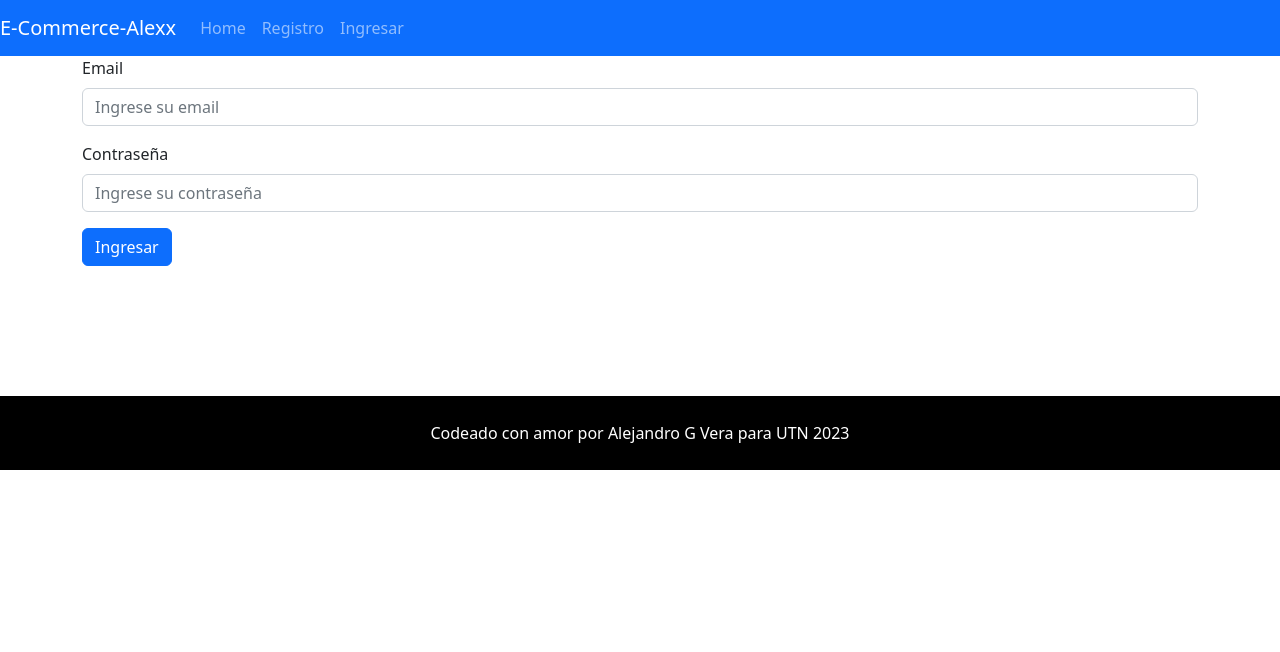
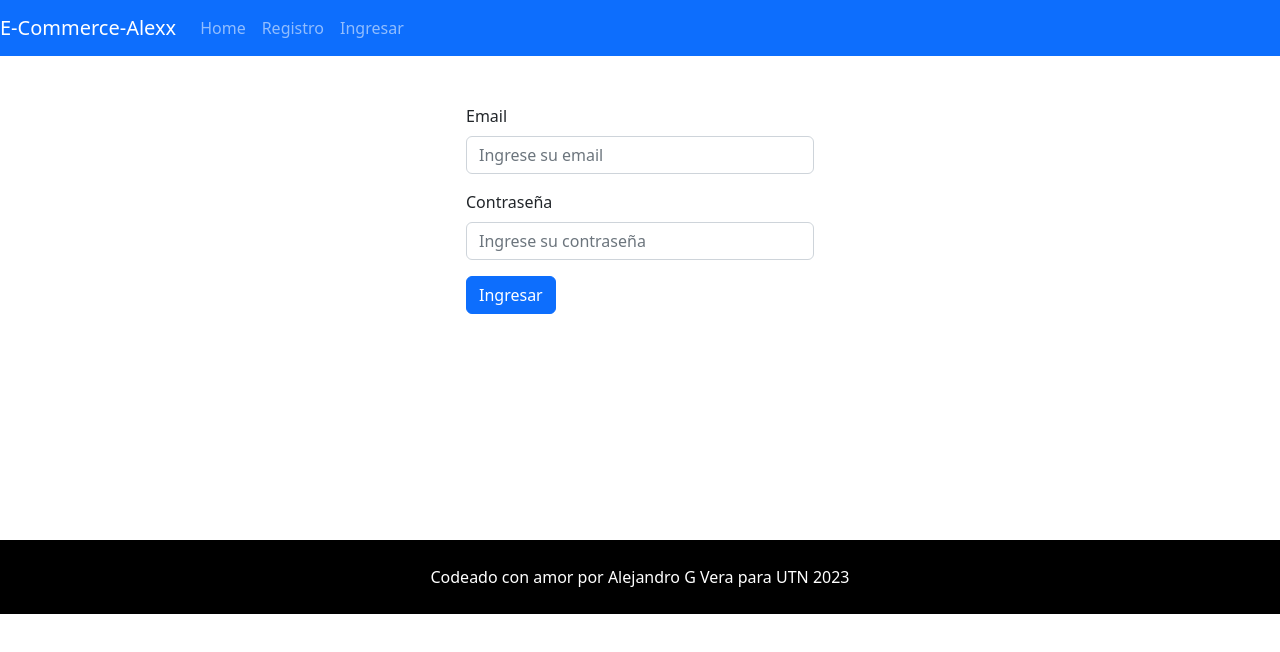
Before and after one commit to AlexielArdilla/TP-FINAL-REACT-UTN, a React (Create React App) app: page /ingresar in a window 1280 px wide. Shown: the top 652 px of the page. Built offline with nearby package versions, Linux system fonts and the light colour scheme.

Commit message:
Centré los forms

```diff
--- a/src/Components/producto.css
+++ b/src/Components/producto.css
@@ -4,6 +4,7 @@
 }
 
 #favorito{
-    background-color: brown;
+    background-color: rgb(20, 156, 38);
     color: white;
+    border-radius: 5px;
 }
--- a/src/Pages/Detalle.jsx
+++ b/src/Pages/Detalle.jsx
@@ -1,26 +1,26 @@
-import {useState, useEffect} from "react"
+import { useState, useEffect } from "react"
 import { useParams } from "react-router-dom";
 import Button from "react-bootstrap/Button";
 import { getById } from "../Services/productosService";
 import './detalle.css';
 
-function Detalle(){
-  const {id} = useParams()
-  const [loading,setLoading] = useState(true)
-  const [producto,setProducto] = useState({})
+function Detalle() {
+  const { id } = useParams()
+  const [loading, setLoading] = useState(true)
+  const [producto, setProducto] = useState({})
   const [comprar, setComprar] = useState('')
   console.log("Detalle:", id)
 
   useEffect(
-    ()=>{
-      const request = async ()=>{
-        try{
+    () => {
+      const request = async () => {
+        try {
           const response = await getById(id)
           // const response = await res.json()
           console.log("Producto:", response)
           setProducto(response.data)
           setLoading(false)
-        }catch(e){
+        } catch (e) {
           console.log(e)
         }
 
@@ -34,10 +34,10 @@ function Detalle(){
   )
 
 
-  const handleClick = ()=>{
+  const handleClick = () => {
     setComprar('Gracias por su compra!!!');
   }
-  if(loading){
+  if (loading) {
     return (
       <div>
         Cargando ...
@@ -46,12 +46,12 @@ function Detalle(){
   }
   return (
     <div className="producto-lista">
-      <img src={producto.thumbnail} alt="imagen del  producto"/>
+      <img src={producto.thumbnail} alt="imagen del  producto" />
       <h1>{producto.title}</h1>
       <p id="precio">${producto.price}</p>
       <h2>{comprar}</h2>
       <br />
-      <Button variant="primary" onClick={handleClick}>Comprar</Button>
+      <Button variant="primary" size="lg" onClick={handleClick}>Comprar</Button>
     </div>
   );
 }
--- a/src/Pages/Login.jsx
+++ b/src/Pages/Login.jsx
@@ -21,7 +21,13 @@ function Login() {
   };
 
   return (
-    <div>
+    <div className="container-fluid">
+      <br />
+      <br />
+      <div className="row">
+        <div className="col-md-4">
+        </div>
+        <div className="col-md-4">
           <Form onSubmit={handleSubmit(onSubmit)}>
             <Form.Group className="mb-3" controlId="formBasicEmail">
               <Form.Label>Email</Form.Label>
@@ -78,6 +84,14 @@ function Login() {
               Ingresar
             </Button>
           </Form>
+          <br />
+          <br />
+          <br />
+          <br />
+        </div>
+        <div className="col-md-4">
+        </div>
+      </div>
     </div>
   );
 }
--- a/src/Pages/Registro.jsx
+++ b/src/Pages/Registro.jsx
@@ -21,7 +21,13 @@ function Registro() {
   };
 
   return (
-    <div>
+    <div className="container-fluid">
+      <br />
+      <br />
+    <div className="row">
+      <div className="col-md-4">
+      </div>
+      <div className="col-md-4">
         <Form onSubmit={handleSubmit(onSubmit)}>
           <Form.Group className="mb-3" controlId="formBasicNombre">
             <Form.Label>Nombre</Form.Label>
@@ -101,6 +107,8 @@ function Registro() {
           </Button>
         </Form>
         </div>
+      </div>
+    </div>
   );
 }
 
```
Lines whose indentation alone changed are shown as unchanged.
